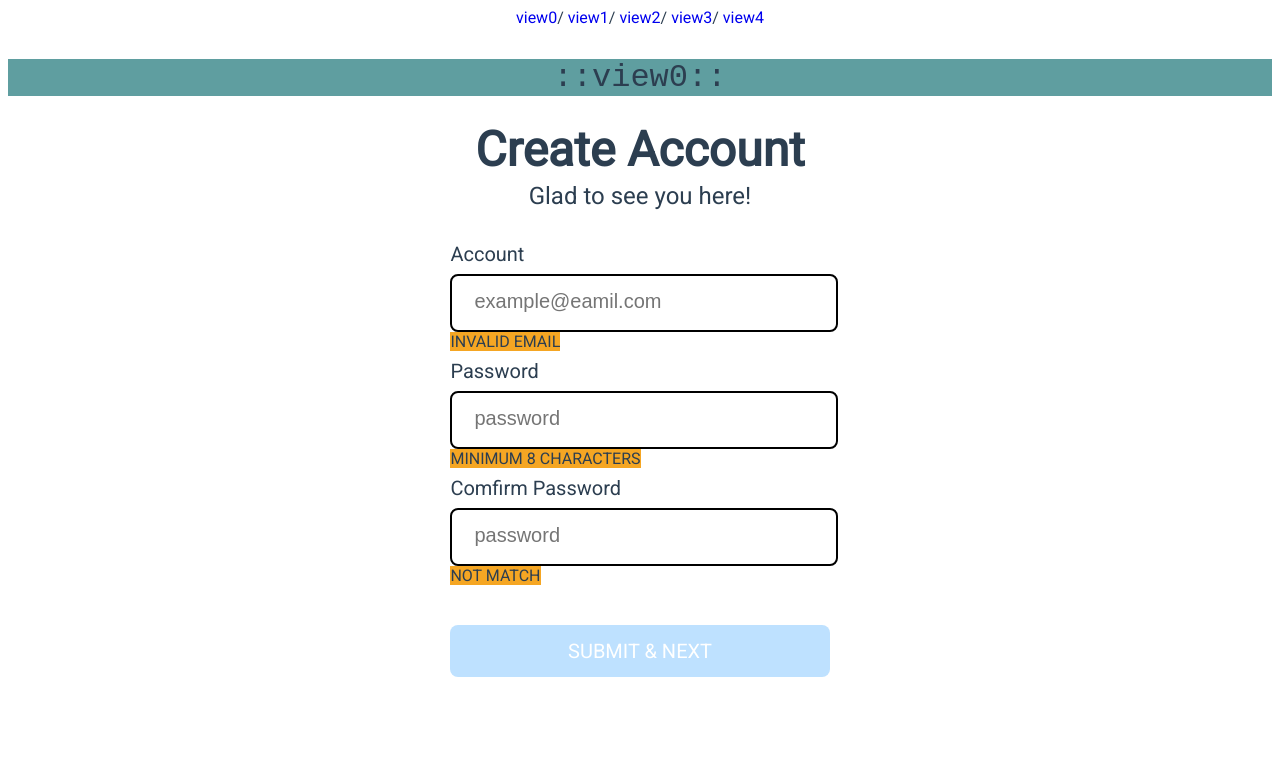
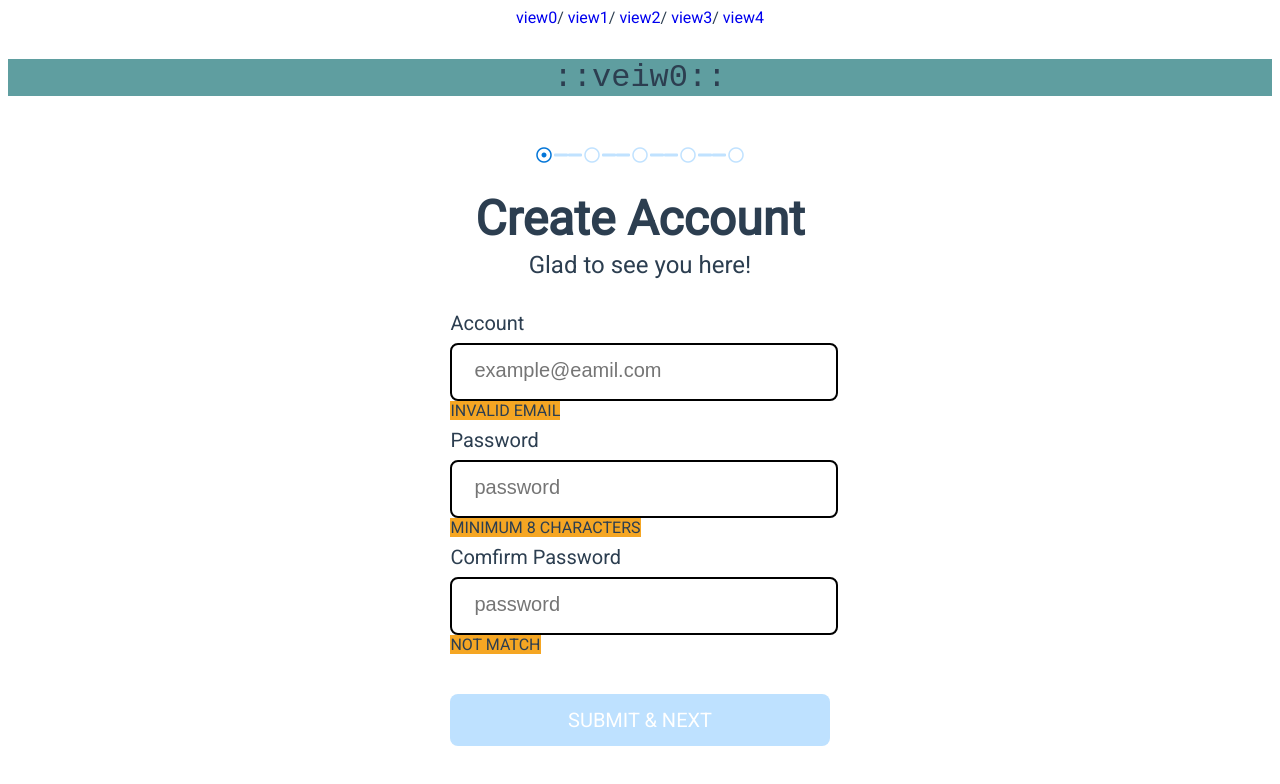
Before and after one commit to rosethorn999/hexschool_F2E_week6, a Vue app: page /#/ in a window 1280 px wide. Shown: the top 784 px of the page. Built offline with nearby package versions, Linux system fonts and the light colour scheme.

Commit message:
新增stateBar組件

```diff
--- a/public/index.html
+++ b/public/index.html
@@ -6,6 +6,8 @@
   <meta http-equiv="X-UA-Compatible" content="IE=edge">
   <meta name="viewport" content="width=device-width,initial-scale=1.0">
   <link rel="icon" href="<%= BASE_URL %>favicon.ico">
+  <link rel="stylesheet" href="https://use.fontawesome.com/releases/v5.1.1/css/all.css" integrity="sha384-O8whS3fhG2OnA5Kas0Y9l3cfpmYjapjI0E4theH4iuMD+pLhbf6JI0jIMfYcK3yZ"
+    crossorigin="anonymous">
   <title>hexschool_F2E_week6</title>
 </head>
 
--- /dev/null
+++ b/src/components/stateBar.vue
@@ -0,0 +1,97 @@
+<template>
+  <div class="stateBar">
+    <div v-for="(item,index) in states" :key="index">
+      <div class="bar" :class="getState(item)" v-if="index!==0">
+        <i class="fas fa-minus"></i>
+        <i class="fas fa-minus"></i>
+      </div>
+      <div class="dot" :class="getState(item)">
+        <div v-html="getIcon(item)"></div>
+      </div>
+    </div>
+  </div>
+</template>
+
+<script>
+export default {
+  name: "state-bar",
+  props: {
+    states: {
+      type: Array, // Object or array defaults must be returned from a factory function
+      default: function() {
+        return [1, 1, 0, -1, -1];
+      }
+    }
+  },
+  data: function() {
+    return {};
+  },
+  mounted: function() {},
+  methods: {
+    getState: function(item) {
+      let ret = "";
+      switch (item) {
+        case -1: //未觸發
+          ret = "notyet";
+          break;
+        case 0: //正被執行
+          ret = "active";
+          break;
+        case 1: //已完成
+          ret = "done";
+          break;
+      }
+      return ret;
+    },
+    getIcon: function(item) {
+      let ret = "";
+      switch (item) {
+        case -1: //未觸發
+          ret = '<i class="far fa-circle"></i>';
+          break;
+        case 0: //正被執行
+          ret = '<i class="far fa-dot-circle"></i>';
+          break;
+        case 1: //已完成
+          ret = '<i class="far fa-check-circle"></i>';
+          break;
+      }
+      return ret;
+    }
+  },
+  watch: {},
+  computed: {}
+};
+</script>
+
+<!-- Add "scoped" attribute to limit CSS to this component only -->
+<style scoped>
+.stateBar {
+  color: #c0e2ff;
+  margin: 50px auto;
+  text-align: center;
+}
+.stateBar > div {
+  display: inline-block;
+}
+.bar {
+  width: 2rem;
+  height: 5px;
+  display: inline-block;
+}
+.dot {
+  background: transparent;
+  width: 1rem;
+  display: inline-block;
+}
+
+.notyet {
+  /* background: #c0e2ff; */
+}
+.active {
+  color: #0275d8;
+}
+.done {
+  color: #0275d8;
+}
+</style>
--- a/src/components/view0.vue
+++ b/src/components/view0.vue
@@ -1,6 +1,5 @@
 <template>
   <div class="view0">
-    <pre>::view0::</pre>
     <h1>Create Account</h1>
     <p>
       Glad to see you here!
--- a/src/components/view1.vue
+++ b/src/components/view1.vue
@@ -1,6 +1,5 @@
 <template>
   <div class="view1">
-    <pre>::view1::</pre>
     <h1>General Infomation</h1>
     <p>
       Tell us who you are!
--- a/src/components/view2.vue
+++ b/src/components/view2.vue
@@ -1,6 +1,5 @@
 <template>
   <div class="view2">
-    <pre>::view2::</pre>
     <h1>Update Profile Picture</h1>
     <p>
       We wanna know you more!
--- a/src/components/view3.vue
+++ b/src/components/view3.vue
@@ -1,6 +1,5 @@
 <template>
   <div class="view3">
-    <pre>::view3::</pre>
     <h1>Payment Method</h1>
     <p>
       Add your credit cared information!
--- a/src/components/view4.vue
+++ b/src/components/view4.vue
@@ -1,6 +1,5 @@
 <template>
   <div class="view4">
-    <pre>::view4::</pre>
     <h1>Congratulations</h1>
     <p>
       Now you're one of us!
--- a/src/views/Home.vue
+++ b/src/views/Home.vue
@@ -5,6 +5,8 @@
    <a href="#" @click="changeView(2)">view2</a>/
    <a href="#" @click="changeView(3)">view3</a>/
    <a href="#" @click="changeView(4)">view4</a>
+   <pre>::veiw{{currentView}}::</pre>
+   <statebar :states="states"></statebar>
    <view0 v-if="currentView===0" @goNext="changeView(1)"/>
    <view1 v-else-if="currentView===1" @goNext="changeView(2)"/>
    <view2 v-else-if="currentView===2" @goNext="changeView(3)"/>
@@ -15,6 +17,7 @@
 
 <script>
 // @ is an alias to /src
+import statebar from "@/components/stateBar.vue";
 import view0 from "@/components/view0.vue";
 import view1 from "@/components/view1.vue";
 import view2 from "@/components/view2.vue";
@@ -24,6 +27,7 @@ import view4 from "@/components/view4.vue";
 export default {
   name: "home",
   components: {
+    statebar,
     view0,
     view1,
     view2,
@@ -35,6 +39,24 @@ export default {
       currentView: 0
     };
   },
+  computed: {
+    states: function() {
+      let ret = [];
+      let v = this.currentView;
+      for (let i = 0; i < 5; i++) {
+        if (i < v) {
+          ret.push(1);
+        } else if (i > v) {
+          ret.push(-1);
+        } else {
+          ret.push(0);
+        }
+      }
+
+      return ret;
+    }
+  },
+
   methods: {
     changeView: function(i) {
       this.currentView = i;
```
